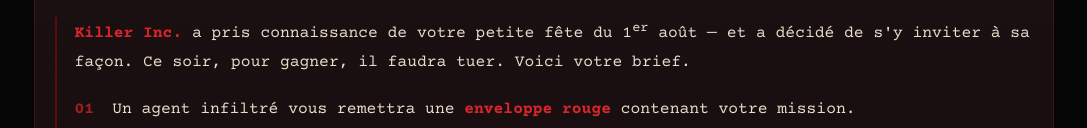
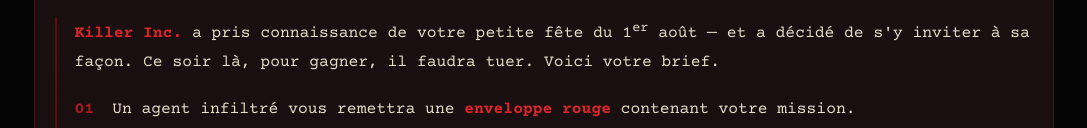
Before and after one commit to Remy-V/the-killer-invitation, a plain HTML site: page index.html in a window 1280 px wide. Shown: the part 629-757 px from the top of the page, without its empty margins (96-1183 px from the left). Drawn offline with Linux system fonts and the light colour scheme.

Commit message:
Reword: Ce soir là

```diff
--- a/index.html
+++ b/index.html
@@ -308,7 +308,7 @@
       <p><span class="mail__field">Objet :</span> Rassemblement du 1<sup>er</sup> août 2026</p>
     </header>
     <div class="mail__body">
-      <p><strong>Killer Inc.</strong> a pris connaissance de votre petite fête du 1<sup>er</sup> août — et a décidé de s'y inviter à sa façon. Ce soir, pour gagner, il faudra tuer. Voici votre brief.</p>
+      <p><strong>Killer Inc.</strong> a pris connaissance de votre petite fête du 1<sup>er</sup> août — et a décidé de s'y inviter à sa façon. Ce soir là, pour gagner, il faudra tuer. Voici votre brief.</p>
       <ol class="brief__rules">
         <li>Un agent infiltré vous remettra une <strong>enveloppe rouge</strong> contenant votre mission.</li>
         <li>Pour tuer, faites accomplir votre mission à votre cible — un geste, un mot, une attention, peu importe. Mission réussie ? Annoncez-lui discrètement et <strong>récupérez sa carte</strong> : sa mission devient la vôtre.</li>
```
